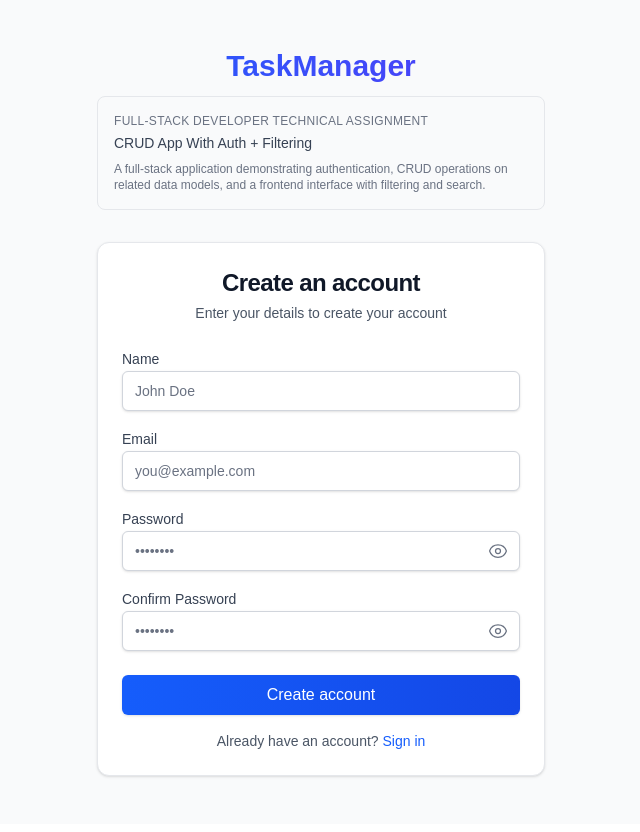
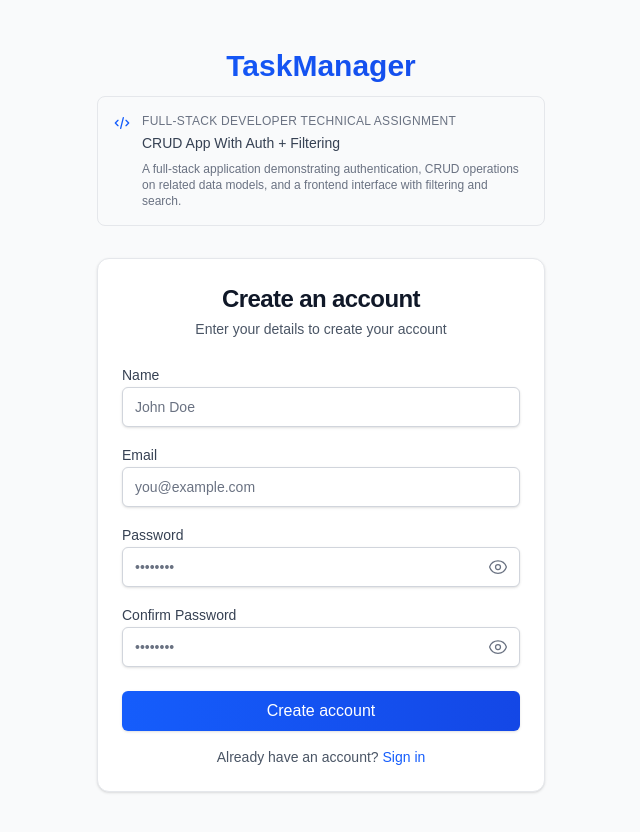
Before and after one commit to InfoDasher/task-manager, a Next.js app: page /register in a window 1280 px wide. Shown: the top 832 px of the page, without its empty margins (319-959 px from the left). Built offline with nearby package versions, Linux system fonts and the light colour scheme.

Commit message:
style: Consistent color palette and add code icon to info box
- Unified gradient: blue-600 to blue-700 across logo and buttons
- Added code icon (<>) to assignment info box for visual interest
- Consistent blue-600 accent color throughout

```diff
--- a/src/app/(auth)/login/page.tsx
+++ b/src/app/(auth)/login/page.tsx
@@ -70,13 +70,22 @@ export default function LoginPage() {
     <div className="min-h-screen flex flex-col items-center justify-center bg-gray-50 py-12 px-4 sm:px-6 lg:px-8">
       {/* Assignment Context */}
       <div className="mb-8 text-center max-w-md">
-        <h1 className="text-3xl font-bold bg-gradient-to-r from-blue-600 to-indigo-600 bg-clip-text text-transparent mb-3">TaskManager</h1>
+        <h1 className="text-3xl font-bold bg-gradient-to-r from-blue-600 to-blue-700 bg-clip-text text-transparent mb-3">TaskManager</h1>
         <div className="bg-gray-50 border border-gray-200 rounded-lg p-4 text-left">
-          <p className="text-xs font-medium text-gray-500 uppercase tracking-wide mb-1">Full-Stack Developer Technical Assignment</p>
-          <p className="text-sm font-medium text-gray-700">CRUD App With Auth + Filtering</p>
-          <p className="text-xs text-gray-500 mt-2">
-            A full-stack application demonstrating authentication, CRUD operations on related data models, and a frontend interface with filtering and search.
-          </p>
+          <div className="flex items-start gap-3">
+            <div className="flex-shrink-0 mt-0.5">
+              <svg className="h-4 w-4 text-blue-600" fill="none" viewBox="0 0 24 24" stroke="currentColor" strokeWidth={2}>
+                <path strokeLinecap="round" strokeLinejoin="round" d="M10 20l4-16m4 4l4 4-4 4M6 16l-4-4 4-4" />
+              </svg>
+            </div>
+            <div>
+              <p className="text-xs font-medium text-gray-500 uppercase tracking-wide mb-1">Full-Stack Developer Technical Assignment</p>
+              <p className="text-sm font-medium text-gray-700">CRUD App With Auth + Filtering</p>
+              <p className="text-xs text-gray-500 mt-2">
+                A full-stack application demonstrating authentication, CRUD operations on related data models, and a frontend interface with filtering and search.
+              </p>
+            </div>
+          </div>
         </div>
       </div>
 
--- a/src/app/(auth)/register/page.tsx
+++ b/src/app/(auth)/register/page.tsx
@@ -99,13 +99,22 @@ export default function RegisterPage() {
     <div className="min-h-screen flex flex-col items-center justify-center bg-gray-50 py-12 px-4 sm:px-6 lg:px-8">
       {/* Assignment Context */}
       <div className="mb-8 text-center max-w-md">
-        <h1 className="text-3xl font-bold bg-gradient-to-r from-blue-600 to-indigo-600 bg-clip-text text-transparent mb-3">TaskManager</h1>
+        <h1 className="text-3xl font-bold bg-gradient-to-r from-blue-600 to-blue-700 bg-clip-text text-transparent mb-3">TaskManager</h1>
         <div className="bg-gray-50 border border-gray-200 rounded-lg p-4 text-left">
-          <p className="text-xs font-medium text-gray-500 uppercase tracking-wide mb-1">Full-Stack Developer Technical Assignment</p>
-          <p className="text-sm font-medium text-gray-700">CRUD App With Auth + Filtering</p>
-          <p className="text-xs text-gray-500 mt-2">
-            A full-stack application demonstrating authentication, CRUD operations on related data models, and a frontend interface with filtering and search.
-          </p>
+          <div className="flex items-start gap-3">
+            <div className="flex-shrink-0 mt-0.5">
+              <svg className="h-4 w-4 text-blue-600" fill="none" viewBox="0 0 24 24" stroke="currentColor" strokeWidth={2}>
+                <path strokeLinecap="round" strokeLinejoin="round" d="M10 20l4-16m4 4l4 4-4 4M6 16l-4-4 4-4" />
+              </svg>
+            </div>
+            <div>
+              <p className="text-xs font-medium text-gray-500 uppercase tracking-wide mb-1">Full-Stack Developer Technical Assignment</p>
+              <p className="text-sm font-medium text-gray-700">CRUD App With Auth + Filtering</p>
+              <p className="text-xs text-gray-500 mt-2">
+                A full-stack application demonstrating authentication, CRUD operations on related data models, and a frontend interface with filtering and search.
+              </p>
+            </div>
+          </div>
         </div>
       </div>
 
--- a/src/components/layout/navbar.tsx
+++ b/src/components/layout/navbar.tsx
@@ -21,7 +21,7 @@ export function Navbar() {
       <div className="mx-auto flex h-16 w-full max-w-6xl items-center justify-between px-4 sm:px-6 lg:px-8">
         <div className="flex items-center gap-6">
           <Link href="/dashboard" className="flex items-center space-x-2">
-            <span className="text-xl font-bold bg-gradient-to-r from-blue-600 to-indigo-600 bg-clip-text text-transparent">TaskManager</span>
+            <span className="text-xl font-bold bg-gradient-to-r from-blue-600 to-blue-700 bg-clip-text text-transparent">TaskManager</span>
           </Link>
           <nav className="hidden md:flex items-center gap-5">
             {navLinks.map((link) => (
```
